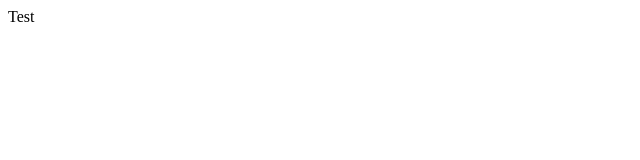
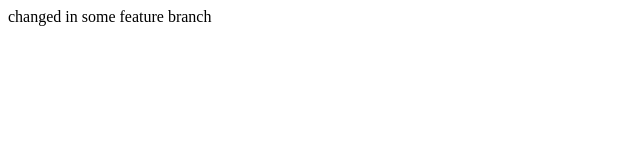
Before and after one commit to FlemmingBehrend/mono, a plain HTML site: page packages/base-app/index.html in a window 1280 px wide. Shown: the whole page, without its empty margins (0-640 px from the left). Drawn offline with Linux system fonts and the light colour scheme.

Commit message:
first change

```diff
--- a/packages/base-app/index.html
+++ b/packages/base-app/index.html
@@ -6,6 +6,6 @@
         <title>Document</title>
     </head>
     <body>
-        Test
+        changed in some feature branch
     </body>
 </html>
```
